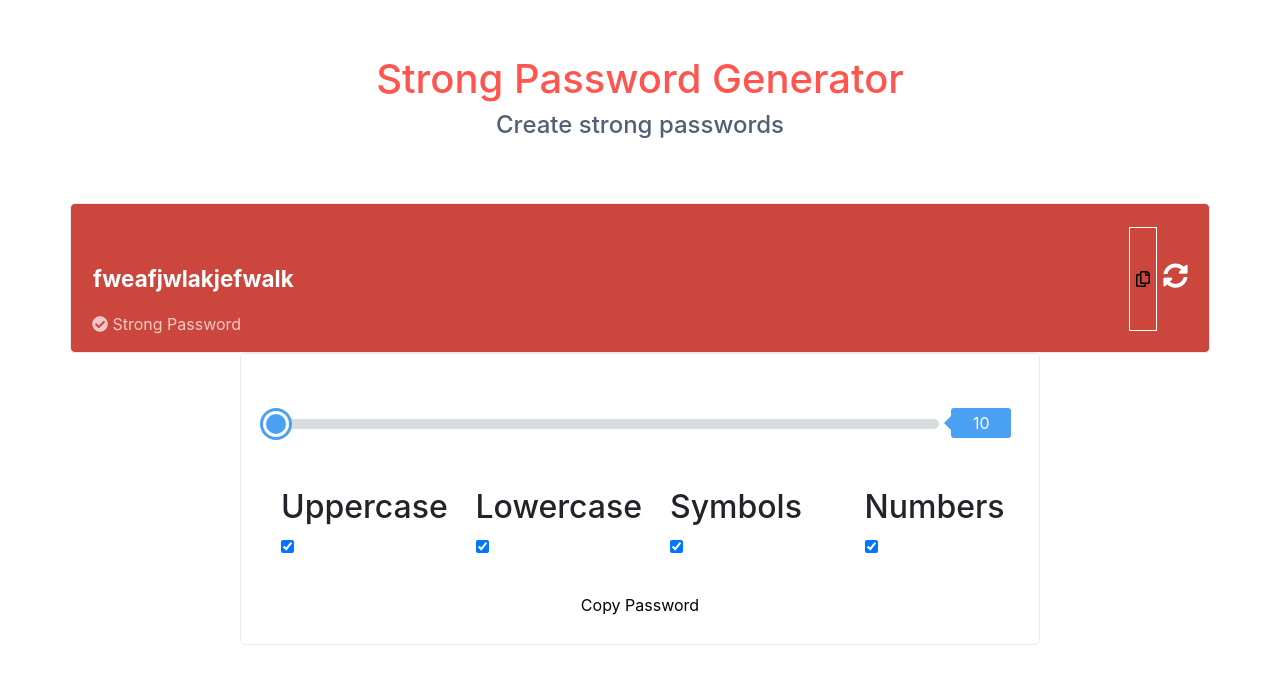
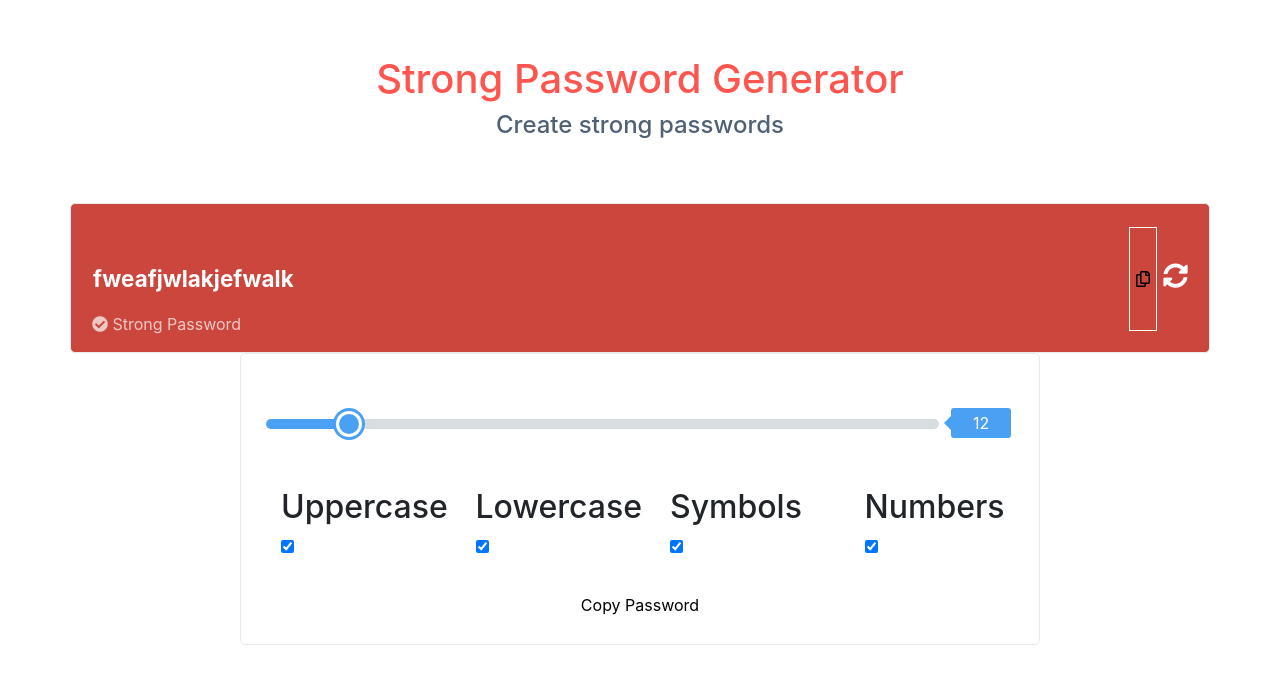
Before and after one commit to RenanEtAl/small-projects, a React (Create React App) app in the folder password-generator/: page / in a window 1280 px wide. Shown: the top 684 px of the page. Built offline with nearby package versions, Linux system fonts and the light colour scheme.

Commit message:
slider functionality, checkbox state

```diff
--- a/password-generator/src/components/container/Container.jsx
+++ b/password-generator/src/components/container/Container.jsx
@@ -1,4 +1,4 @@
-import React from "react";
+import React, { useState } from "react";
 import "./Container.css";
 import Button from "./button/Button";
 import Slider from "./slider/Slider";
@@ -32,12 +32,31 @@ const CHECKBOX_LIST = [
 ];
 
 const Container = (props) => {
+  const [rangeValue, setRangeValue] = useState(12);
+  const [checkbox, setCheckBox] = useState({
+    uppercase: true,
+    lowercase: true,
+    symbols: true,
+    numbers: true,
+  });
   const onChangeSlider = (event) => {
-    console.log(event.target.value);
+    //console.log(event.target.value);
+    setRangeValue(event.target.value);
   };
 
   const onChangeCheckBox = (event) => {
-    console.log(event.target.value);
+    //console.log(event.target.value);
+    let { name, checked } = event.target;
+
+    CHECKBOX_LIST.map((checkbox) => {
+      if (checkbox.name === name) {
+        checkbox.isChecked = checked;
+        setCheckBox({ [name]: checkbox.isChecked })
+      }
+
+      return "";
+    });
+    console.log(CHECKBOX_LIST);
   };
   return (
     <div className="password-settings">
@@ -46,11 +65,11 @@ const Container = (props) => {
         <div className="col-md-12">
           <div className="form-group">
             <Slider
-              min={parseInt(10)}
-              max={parseInt(10)}
+              min={1}
+              max={100}
               step={1}
-              value={10}
-              defaultLength={10}
+              value={parseInt(rangeValue, 10)}
+              defaultLength={parseInt(rangeValue, 10)}
               onChangeValue={onChangeSlider}
             />
           </div>
@@ -65,9 +84,7 @@ const Container = (props) => {
                 label={checkbox.label}
                 value={checkbox.isChecked}
                 onChange={onChangeCheckBox}
-                disabled={
-                 false
-                }
+                disabled={false}
               />
             ))}
           </div>
--- a/password-generator/src/components/container/slider/Slider.jsx
+++ b/password-generator/src/components/container/slider/Slider.jsx
@@ -1,11 +1,33 @@
-import React from "react";
+import React, { useState, useRef } from "react";
 import PropTypes from "prop-types";
 import "./Slider.css";
 const Slider = (props) => {
   const { step, min, max, value, defaultLength, onChangeValue } = props;
+  const rangeRef = useRef();
+  let [range, setRange] = useState();
+
+  const activeRangeColor = "#4aa1f3";
+  const rangeBackground = "#d7dcdf";
+
   const handleChange = (max) => (event) => {
     onChangeValue(event);
+    const value = event.target.value;
+    setRange(value);
+    const progress = (value / max) * 100 + "%";
+    const newBackgroundStyle = `linear-gradient(90deg, ${activeRangeColor} 0% ${progress}, ${rangeBackground} ${progress} 100%)`;
+    rangeRef.current.style.background = newBackgroundStyle;
   };
+
+  if (range !== defaultLength || !range) {
+    range = defaultLength;
+  }
+
+  const progressValue = defaultLength;
+  const progress = (progressValue / max) * 100 + "%";
+  const styleInput = {
+    background: `linear-gradient(90deg, ${activeRangeColor} 0% ${progress}, ${rangeBackground} ${progress} 100%)`,
+  };
+
   return (
     <div className="slider-container">
       <div className="slider">
@@ -17,8 +39,10 @@ const Slider = (props) => {
           max={max}
           value={value}
           onChange={handleChange(max)}
+          style={styleInput}
+          ref={rangeRef}
         />
-        <span className="range-slider-value">10</span>
+        <span className="range-slider-value">{progressValue}</span>
       </div>
     </div>
   );
@@ -30,7 +54,7 @@ Slider.propTypes = {
   max: PropTypes.number.isRequired,
   value: PropTypes.number.isRequired,
   onChangeValue: PropTypes.func.isRequired,
-  defaultLength: PropTypes.number.isRequired
+  defaultLength: PropTypes.number.isRequired,
 };
 
 export default Slider;
```
